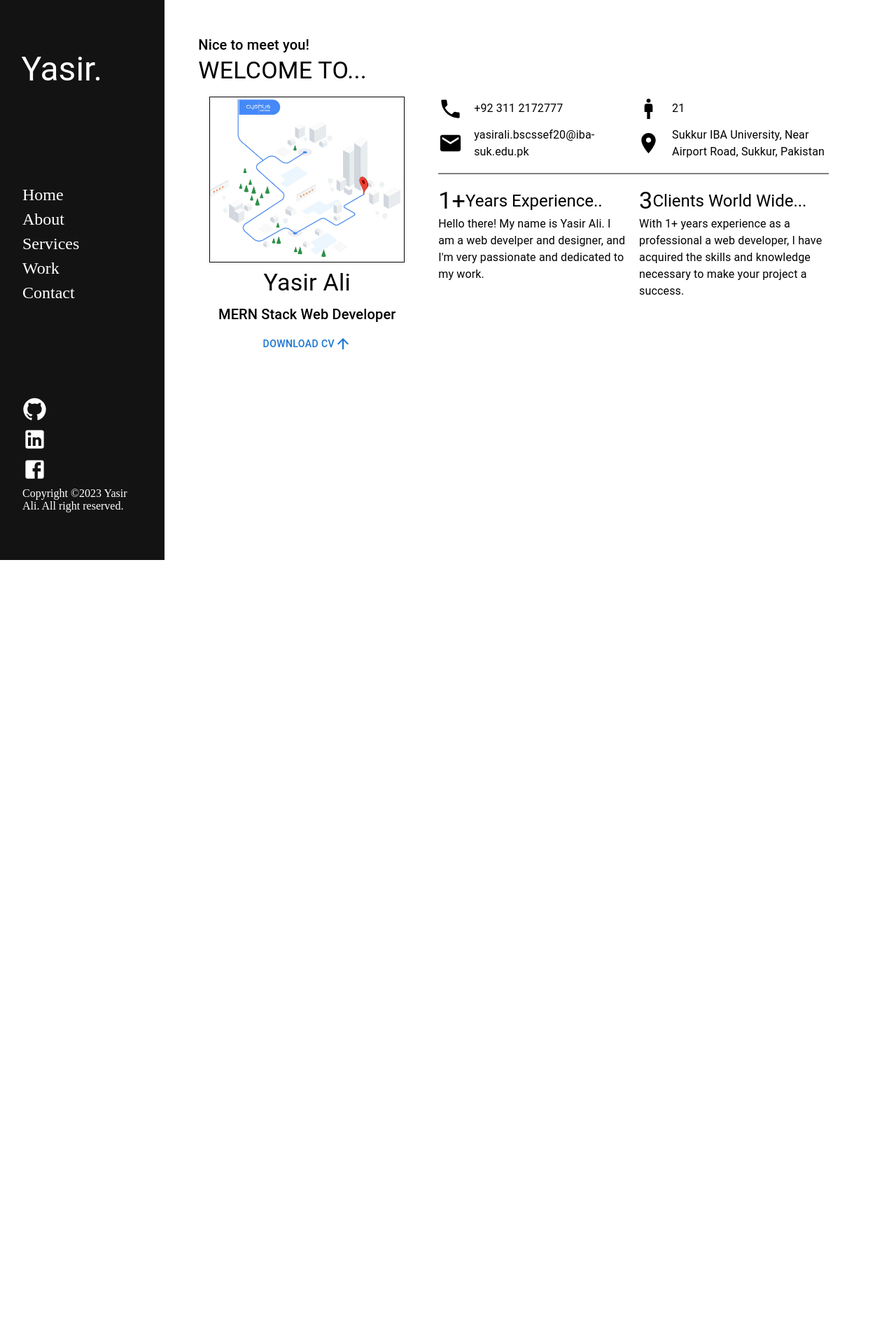
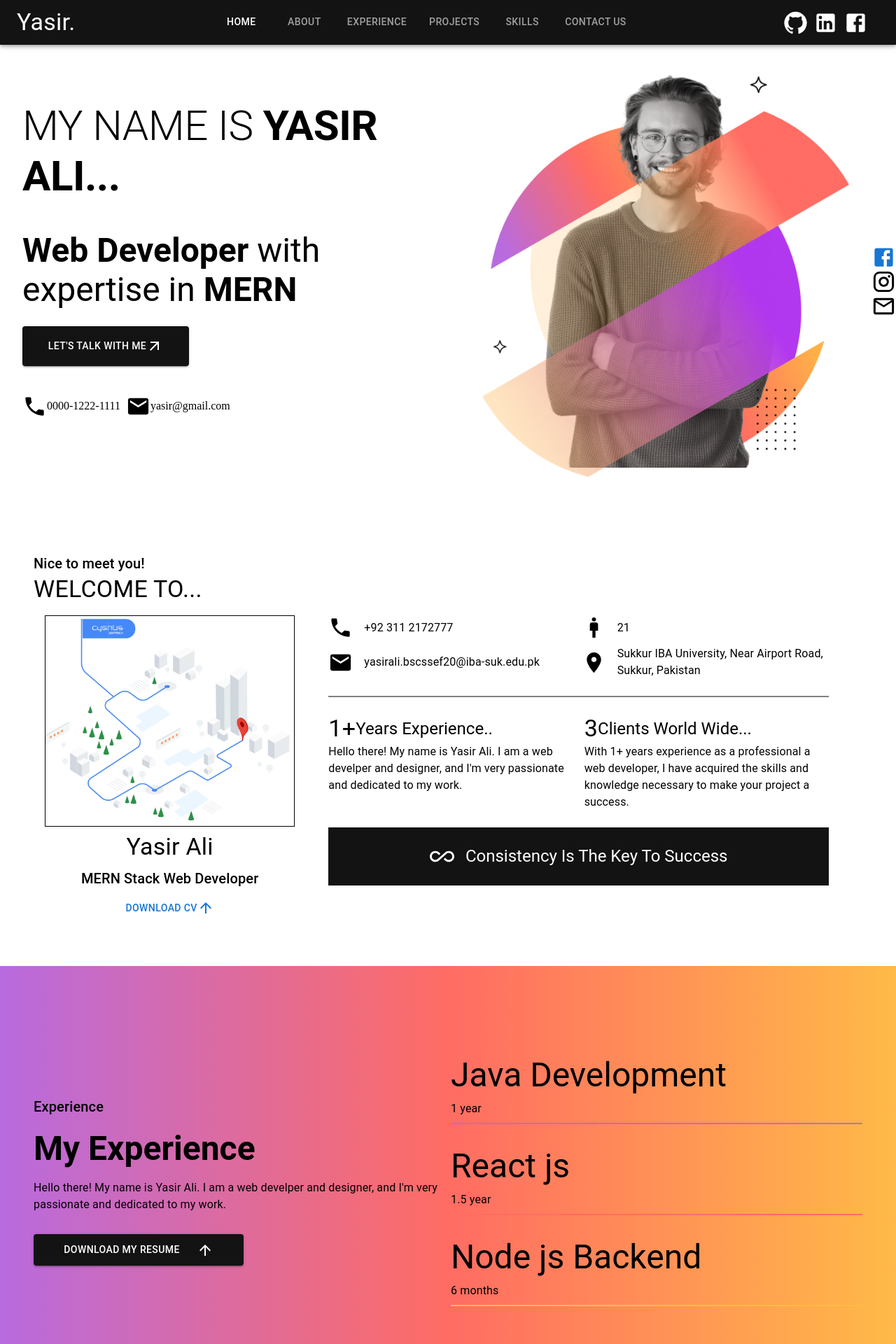
Before and after one commit to Yasir-ali-dev/portfolio, a React (Create React App) app in the folder frontend/: page / in a window 1280 px wide. Shown: the top 1920 px of the page at 70% size. Before the commit the page ends 800 px from the top, so only its background shows below. Built offline with nearby package versions, Linux system fonts and the light colour scheme.

Commit message:
about and footer page completed

```diff
--- a/frontend/src/App.js
+++ b/frontend/src/App.js
@@ -1,12 +1,28 @@
+import { Box } from "@mui/material";
 import Home from "./pages/Home";
-import Services from "./pages/Services";
+import Dashboard from "./pages/Dashboard";
+import Experience from "./pages/Experience";
+import React from "react";
+import About from "./pages/About";
+
+import Skills from "./pages/Skills";
+import Contact from "./pages/Contact";
+import Work from "./pages/Work";
+import Header from "./pages/Header";
+import Footer from "./pages/Footer";
 
 function App() {
   return (
-    <div>
-      <Home />
-      {/* <Services /> */}
-    </div>
+    <React.Fragment>
+      <Header />
+      <Dashboard />
+      <About />
+      <Experience />
+      <Work />
+      <Skills />
+      <Contact />
+      <Footer />
+    </React.Fragment>
   );
 }
 
--- a/frontend/src/index.css
+++ b/frontend/src/index.css
@@ -9,6 +9,10 @@
   text-decoration: none;
   color: white;
   font-size: 1.5em;
+}
+.header{
+  background-color: #141313;
+  color: #141313;
 }
 .grid{
   grid-gap: 1em;
--- a/frontend/src/pages/About.jsx
+++ b/frontend/src/pages/About.jsx
@@ -1,4 +1,4 @@
-import { ArrowUpward, Image, LocationOn, Mail, Man2, Phone } from '@mui/icons-material';
+import { AllInclusiveOutlined, ArrowUpward, Image, LocationOn, Mail, Man2, Phone } from '@mui/icons-material';
 import { Box, Button, Stack, TextField, Typography } from '@mui/material';
 import React from 'react'
 
@@ -18,7 +18,7 @@ const About = () => {
                     <Button variant='text'>Download CV <ArrowUpward/></Button>
                 </Box>
             </Box>
-            <Box flex={2} padding={"0 2em"} display={"flex"} flexDirection={"column"} gap={2.2}>
+            <Box flex={2} padding={"0 2em"} display={"flex"} flexDirection={"column"} gap={3}>
                 <Box display={"grid"} gridTemplateColumns={"1fr 1fr"} gap={1}>
                     <Box display={"flex"} gap={2} alignItems={"center"}>
                         <Phone fontSize='large'/>
@@ -59,6 +59,18 @@ const About = () => {
                         </Typography>
                     </Box>
                 </Box>
+                <Box
+                    display={"flex"}
+                    flexDirection={"row"}
+                    justifyContent={"center"}
+                    alignItems={"center"}
+                    padding={"1.5em"}
+                    gap={2}
+                    sx={{backgroundColor:"#141313", color:"white"}}
+                >
+                    <AllInclusiveOutlined fontSize='large'/>
+                    <Typography textTransform={"capitalize"} variant='h5'>Consistency is the key to success</Typography>
+                </Box>
             </Box>
         </Stack>
 
--- a/frontend/src/pages/Dashboard.jsx
+++ b/frontend/src/pages/Dashboard.jsx
@@ -4,7 +4,6 @@ import React from 'react'
 
 const Dashboard = () => {
   return (
-    <>
       <Box
             flex={7}
             display={"flex"}
@@ -63,8 +62,8 @@ const Dashboard = () => {
             <Instagram fontSize='large'/>
             <EmailOutlined fontSize='large'/>
           </Box>
+
         </Box>
-    </>
   )
 }
 
--- /dev/null
+++ b/frontend/src/pages/DrawerComponent.jsx
@@ -0,0 +1,37 @@
+import {   MenuRounded } from '@mui/icons-material';
+import { Drawer, IconButton, List, ListItemButton, ListItemIcon, ListItemText } from '@mui/material'
+import React, { useState } from 'react'
+const PAGES=["PRODUCTS","SERVICES","ABOUT","CONTACT US","Log In","Sign Out"];
+
+
+const DrawerComponent = () => {
+    const [openDrawer,setOpenDrawer]=useState(false);
+  return (
+    <>
+      <Drawer
+        open={openDrawer}
+        onClose={()=>setOpenDrawer(false)}
+      >
+        <List>
+          {PAGES.map((page,index )=>{
+            return(
+              <ListItemButton key={index} onClick={()=> setOpenDrawer(false)}>
+                <ListItemIcon>
+                    <ListItemText>
+                      {page}
+                    </ListItemText>
+                </ListItemIcon>
+            </ListItemButton>
+            )
+          })}
+
+        </List>
+      </Drawer>
+      <IconButton sx={{color:"white",marginLeft:"auto"}} onClick={()=> setOpenDrawer(!openDrawer)}>
+            <MenuRounded />
+        </IconButton>
+    </>
+  )
+}
+
+export default DrawerComponent
--- a/frontend/src/pages/Experience.jsx
+++ b/frontend/src/pages/Experience.jsx
@@ -4,8 +4,22 @@ import React from 'react'
 
 const Experience = () => {
   return (
-    <Stack flex={7} className='form' display={"flex"} flexDirection={"row"} alignItems={"center"}  justifyContent={"center"} gap={1} >
-      <Box padding={"3em"} flex={1} gap={2} display={"flex"} flexDirection={"column"}>
+    <Stack
+      className='form'
+      display={"flex"}
+      direction={{md:"row", xs:"column" , lg:"row",sm:"column"}}
+      alignItems={"center"}
+      justifyContent={"center"}
+      gap={1}
+      padding={{md:"3em", sm:"1.5em",xs:"1em", lg:"3em"}}
+      paddingY={{ sm:"4em",xs:"2em",md:"5em", lg:"7em"}}
+    >
+      <Box
+        flex={1}
+        gap={2}
+        display={"flex"}
+        flexDirection={"column"}
+      >
             <Typography variant='h6'>Experience</Typography>
             <Typography variant='h3' fontWeight={"bolder"} >My Experience</Typography>
             <Typography  variant="body1">
@@ -22,9 +36,10 @@ const Experience = () => {
                 variant='contained'
             >Download my Resume <ArrowUpward sx={{marginLeft:"1em"}}/></Button>
       </Box>
-      <Box flex={1} padding={3}>
+
+      <Box flex={1} >
           <Box paddingY={2} gap={1} display={"flex"} flexDirection={"column"}>
-            <Typography variant='h3'>Java Development</Typography>
+            <Typography variant="h3">Java Development</Typography>
             <Typography variant='body1'>1 year</Typography>
             <hr color='#B86ADF'/>
           </Box>
--- /dev/null
+++ b/frontend/src/pages/Footer.jsx
@@ -0,0 +1,20 @@
+import { Box, Typography } from '@mui/material'
+import React from 'react'
+
+const Footer = () => {
+  return (
+    <Box
+        display={"flex"}
+        flexDirection={"row"}
+        justifyContent={"center"}
+        alignItems={"center"}
+        padding={"1.5em"}
+        gap={2}
+        sx={{backgroundColor:"#141313", color:"white"}}
+    >
+        <Typography textTransform={"capitalize"} variant='h6'>All rights reserved @ Yasir Ali</Typography>
+    </Box>
+  )
+}
+
+export default Footer
--- /dev/null
+++ b/frontend/src/pages/Header.jsx
@@ -0,0 +1,57 @@
+import { Facebook, GitHub, LinkedIn, ShoppingCartCheckout } from '@mui/icons-material'
+import { AppBar, Button, Tab, Tabs, Toolbar ,useTheme,useMediaQuery, Typography, Box} from '@mui/material'
+import React, { useState } from 'react';
+import DrawerComponent from './DrawerComponent';
+const links=["Home","About","Experience","Projects","Skills","Contact Us"];
+
+
+const Header = () => {
+  const [value,setValue]=useState(0);
+  const theme =useTheme();
+  const isMatch =useMediaQuery(theme.breakpoints.down("md"));
+
+
+  return (
+    <React.Fragment>
+        <AppBar position='sticky' >
+            <Toolbar sx={{backgroundColor:"#141313", display:"flex", flexDirection:"row", justifyContent:"space-between"}}>
+                <Typography variant='h4'>Yasir.</Typography>
+                {isMatch ?
+                (<>
+                    <Typography sx={{fontSize:"2rem",paddingLeft:"7%"}}></Typography>
+                    <DrawerComponent/>
+                </>)
+                :
+                (<>
+                    <Tabs
+                        value={value}
+                        onChange={(e,val)=>setValue(val)}
+                        textColor='inherit'
+                        indicatorColor='white'
+                    >
+                       {links.map((link,index)=>{
+                           return <Tab key={index} label={link}/>
+                       })}
+                    </Tabs>
+
+                    <Box
+                        display={"flex"}
+                        sx={{
+                            gap:".5em",
+                            padding:".3em 1em "
+                        }}
+                    >
+                        <GitHub fontSize='large'/>
+                        <LinkedIn fontSize='large'/>
+                        <Facebook fontSize='large'/>
+
+                    </Box>
+                </>)
+            }
+            </Toolbar>
+        </AppBar>
+    </React.Fragment>
+  )
+}
+
+export default Header
--- a/frontend/src/pages/Home.jsx
+++ b/frontend/src/pages/Home.jsx
@@ -1,20 +1,12 @@
 import React from 'react'
-import {Box,  Stack, Typography} from '@mui/material';
+import {Box,  Typography} from '@mui/material';
 import {    Facebook, GitHub, LinkedIn} from '@mui/icons-material';
-import Dashboard from './Dashboard';
-import Services from './Services';
-import Skills from './Skills';
-import Work from './Work';
-import Contact from './Contact';
-import Experience from './Experience';
-import About from './About';
 const links= ["Home","About","Services","Work","Contact"];
 
 const Home = () => {
   return (
-      <Stack display={"flex"} flexDirection={"row"} >
         <Box
-            flex={1.5}
+            position={"sticky"}
             sx={{
                 backgroundColor:"#141313",
                 color :"#FFFFFF"
@@ -24,13 +16,13 @@ const Home = () => {
             padding={"0em 1em"}
             justifyContent={"space-around"}
             height={"100vh"}
+            width={"10em"}
         >
             <Box
                 sx={{
                     padding:".5em .9em "
                 }}
             >
-
                 <Typography variant='h3'>Yasir.</Typography>
             </Box>
 
@@ -62,9 +54,8 @@ const Home = () => {
                 Copyright ©2023 Yasir Ali. All right reserved.
                 </Typography>
             </Box>
+
         </Box>
-        <About/>
-      </Stack>
   )
 }
 
--- a/frontend/src/pages/Services.jsx
+++ /dev/null
@@ -1,82 +0,0 @@
-import { ExpandMore, PlusOne } from '@mui/icons-material';
-import { Accordion, AccordionDetails, AccordionSummary, Stack, Typography } from '@mui/material';
-import React from 'react'
-
-const Services = () => {
-    const [expanded, setExpanded] = React.useState(false);
-
-    const handleChange = (panel) => (event, isExpanded) => {
-      setExpanded(isExpanded ? panel : false);
-    };
-  return (
-    <Stack flex={7} padding={"3em"}>
-        <Typography variant='h5'>Services</Typography>
-        <Typography variant='h3' >MY SPECIALTIES</Typography>
-        <Accordion expanded={expanded === 'panel1'} onChange={handleChange('panel1')}>
-        <AccordionSummary
-          expandIcon={<ExpandMore />}
-          aria-controls="panel1bh-content"
-          id="panel1bh-header"
-        >
-          <Typography variant='h5' sx={{ width: '33%', flexShrink: 0 }}>
-            Front-end Development
-          </Typography>
-          <Typography variant='h6' sx={{ color: 'text.secondary' }}>I can build and design user interfaces Application in React</Typography>
-        </AccordionSummary>
-        <AccordionDetails sx={{float:"right"}}>
-          <img src={require("../assets/images.png")} alt="image_" width={"110px"}  />
-        </AccordionDetails>
-      </Accordion>
-      <Accordion expanded={expanded === 'panel2'} onChange={handleChange('panel2')}>
-        <AccordionSummary
-          expandIcon={<ExpandMore />}
-          aria-controls="panel2bh-content"
-          id="panel2bh-header"
-        >
-          <Typography variant='h5' sx={{ width: '33%', flexShrink: 0 }}>Back-end Development</Typography>
-          <Typography variant='h6' sx={{ color: 'text.secondary' }}>
-              I can develop the web servers with nodejs, express and mongodb
-          </Typography>
-        </AccordionSummary>
-        <AccordionDetails sx={{float:"right"}}>
-            <img src={require("../assets/backend.jfif")} alt="image_" width={"110px"}  />
-        </AccordionDetails>
-      </Accordion>
-      <Accordion expanded={expanded === 'panel3'} onChange={handleChange('panel3')}>
-        <AccordionSummary
-          expandIcon={<ExpandMore />}
-          aria-controls="panel3bh-content"
-          id="panel3bh-header"
-        >
-          <Typography variant='h5' sx={{ width: '45%', flexShrink: 0 }}>
-            Python and Machine Learning
-          </Typography>
-          <Typography variant='h6' sx={{ color: 'text.secondary' }}>
-            Can do classical machine learning and python Work
-          </Typography>
-        </AccordionSummary>
-        <AccordionDetails  sx={{float:"right"}}>
-        <img src={require("../assets/download.jfif")} alt="image_" width={"110px"}  />
-        </AccordionDetails>
-      </Accordion>
-      <Accordion expanded={expanded === 'panel4'} onChange={handleChange('panel4')}>
-        <AccordionSummary
-          expandIcon={<ExpandMore />}
-          aria-controls="panel4bh-content"
-          id="panel4bh-header"
-        >
-          <Typography variant='h5' sx={{ width: '33%', flexShrink: 0 }}>Data Structures</Typography>
-          <Typography variant='h6' sx={{ color: 'text.secondary' }}>
-            Can do Data Strutures and Algorithms in Java
-          </Typography>
-        </AccordionSummary>
-        <AccordionDetails sx={{float:"right"}}>
-        <img src={require("../assets/cs161logo2.png")} alt="image_" width={"110px"}  />
-        </AccordionDetails>
-      </Accordion>
-
-    </Stack>
-  )
-}
-
-export default Services;
```
Also changed, not shown: frontend/src/pages/Contact.jsx (+8 -2 lines), frontend/src/pages/Skills.jsx (+15 -3 lines).
